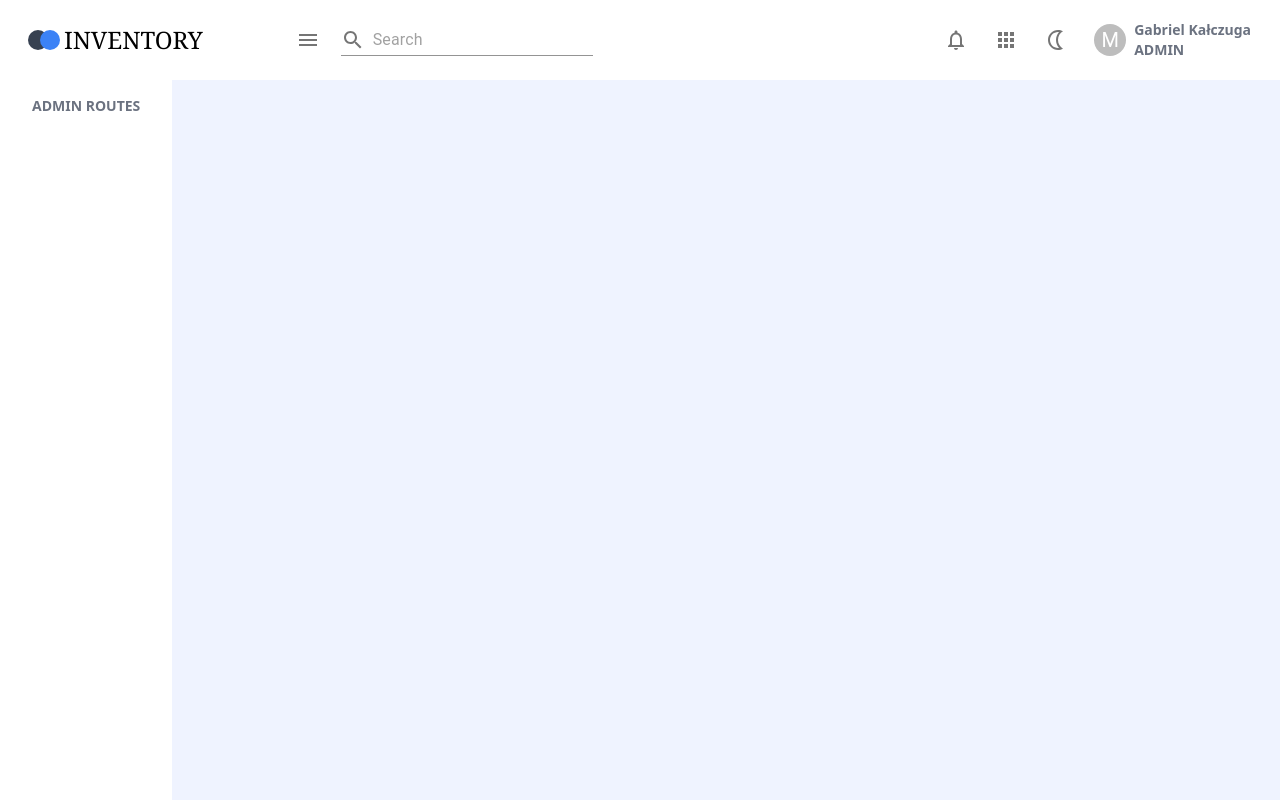
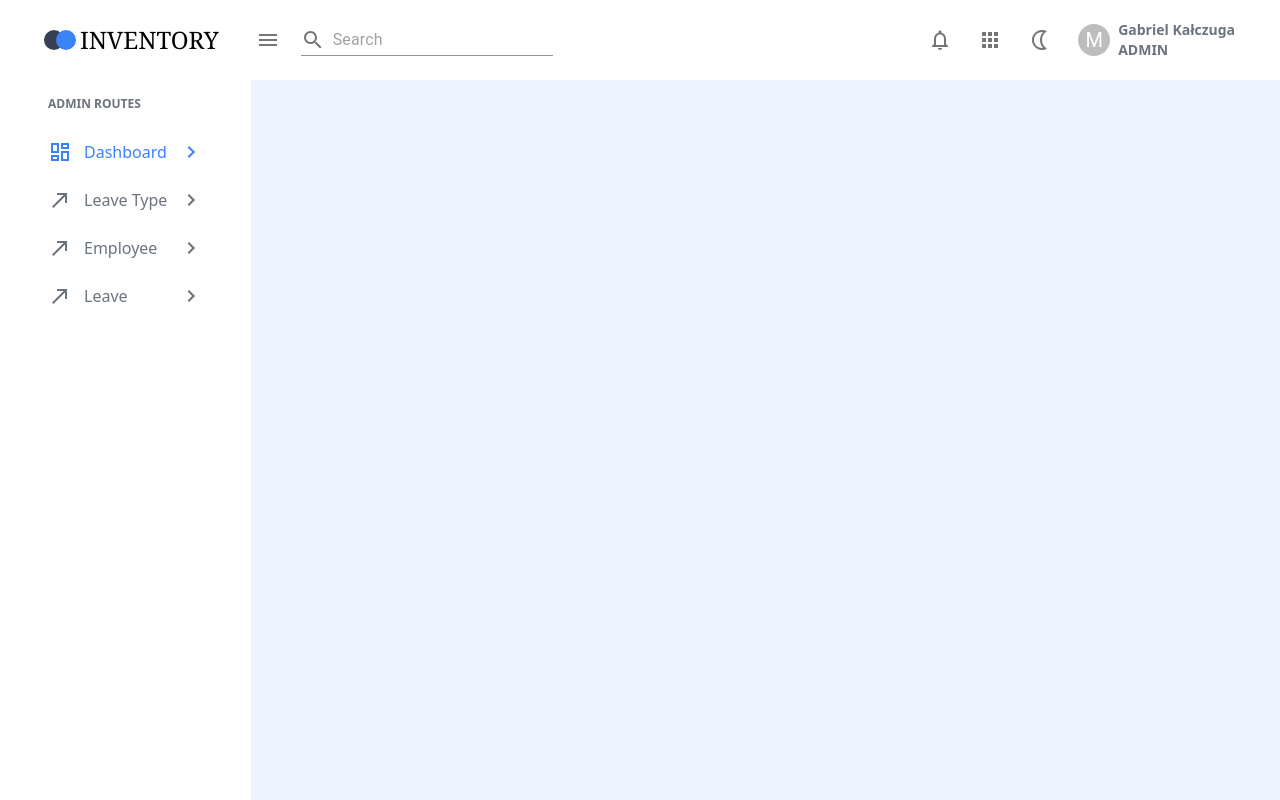
Before and after one commit to kalczugag/Employee-Leave-Management, a React (Create React App) app in the folder client/: page /dashboard in a window 1280 px wide. Built offline with nearby package versions, Linux system fonts and the light colour scheme.

Commit message:
sidebar final styling

```diff
--- a/client/src/App.tsx
+++ b/client/src/App.tsx
@@ -16,6 +16,9 @@ const App = () => {
                 />
                 <Route path="/dashboard" element={<DashboardPage />}>
                     {/* sub routes coming soon */}
+                    <Route path="department" element={<DashboardPage />} />
+                    <Route path="leavetype" element={<DashboardPage />} />
+                    <Route path="employee" element={<DashboardPage />} />
                 </Route>
             </Routes>
         </div>
--- /dev/null
+++ b/client/src/assets/styles/sidebar.css
@@ -0,0 +1,24 @@
+.link-icon {
+    display: flex;
+    flex-direction: row;
+    justify-content: space-between;
+    align-items: center;
+    --tw-text-opacity: 1;
+    color: rgb(107 114 128 / var(--tw-text-opacity));
+    transition: 200ms;
+}
+
+.link-icon:hover {
+    --tw-text-opacity: 1;
+    color: rgb(59 130 246 / var(--tw-bg-opacity));
+    background: #b8b8b813;
+}
+
+.link-icon--active {
+    --tw-text-opacity: 1;
+    color: rgb(59 130 246 / var(--tw-bg-opacity));
+}
+
+.link-icon > span {
+    flex: 1;
+}
--- a/client/src/components/header/Header.tsx
+++ b/client/src/components/header/Header.tsx
@@ -12,7 +12,7 @@ const Header = () => {
     };
 
     return (
-        <div className="fixed top-0 left-0 right-0 flex flex-row items-center justify-center bg-white p-2 px-6 md:space-x-14 md:justify-between">
+        <div className="fixed top-0 left-0 right-0 flex flex-row items-center justify-center bg-white p-2 px-10 md:justify-between">
             <section>
                 <Logo />
             </section>
--- /dev/null
+++ b/client/src/components/sidebar/LinksList.tsx
@@ -0,0 +1,31 @@
+import DashboardOutlinedIcon from "@mui/icons-material/DashboardOutlined";
+import CallMadeIcon from "@mui/icons-material/CallMade";
+import LinksListItem from "./LinksListItem";
+
+const LinksList = () => {
+    const options = [
+        { label: "dashboard", element: <DashboardOutlinedIcon /> },
+        {
+            label: "Leave Type",
+            to: "leavetype",
+            element: <CallMadeIcon />,
+        },
+        { label: "employee", element: <CallMadeIcon /> },
+        { label: "leave", element: <CallMadeIcon /> },
+    ];
+
+    const renderedLinks = options.map(({ label, to, element }) => {
+        return (
+            <LinksListItem
+                key={label}
+                label={label}
+                to={to}
+                element={element}
+            />
+        );
+    });
+
+    return <div className="flex flex-col space-y-4">{renderedLinks}</div>;
+};
+
+export default LinksList;
--- /dev/null
+++ b/client/src/components/sidebar/LinksListItem.tsx
@@ -0,0 +1,31 @@
+import "../../assets/styles/sidebar.css";
+import { Link, useLocation } from "react-router-dom";
+import NavigateNextOutlinedIcon from "@mui/icons-material/NavigateNextOutlined";
+
+type Props = {
+    label: string;
+    to?: string;
+    element: JSX.Element;
+};
+
+const LinksListItem = ({ label, to, element }: Props) => {
+    const { pathname } = useLocation();
+    const pathRecognition = to ? to : label;
+    const isDashboard =
+        label.startsWith("dashboard") || to?.startsWith("dashboard");
+
+    return (
+        <Link
+            to={`/dashboard${isDashboard ? "" : `/${pathRecognition}`}`}
+            className={`link-icon py-1 space-x-3 ${
+                pathname.endsWith(pathRecognition) && "link-icon--active"
+            }`}
+        >
+            {element}
+            <span>{label.charAt(0).toUpperCase() + label.slice(1)}</span>
+            <NavigateNextOutlinedIcon />
+        </Link>
+    );
+};
+
+export default LinksListItem;
--- a/client/src/components/sidebar/Sidebar.tsx
+++ b/client/src/components/sidebar/Sidebar.tsx
@@ -1,13 +1,12 @@
-import CustomIconButtom from "../CustomIconButton";
-import DashboardOutlinedIcon from "@mui/icons-material/DashboardOutlined";
-import NavigateNextOutlinedIcon from "@mui/icons-material/NavigateNextOutlined";
+import LinksList from "./LinksList";
 
 const Sidebar = () => {
     return (
-        <div className="fixed top-20 bottom-0 left-0 flex flex-col bg-white p-4 px-8">
-            <h5 className="text-sm font-semibold text-gray-500">
+        <div className="fixed top-20 bottom-0 left-0 flex flex-col bg-white space-y-6 p-4 px-12">
+            <h5 className="text-xs font-semibold text-gray-500">
                 ADMIN ROUTES
             </h5>
+            <LinksList />
         </div>
     );
 };
```
